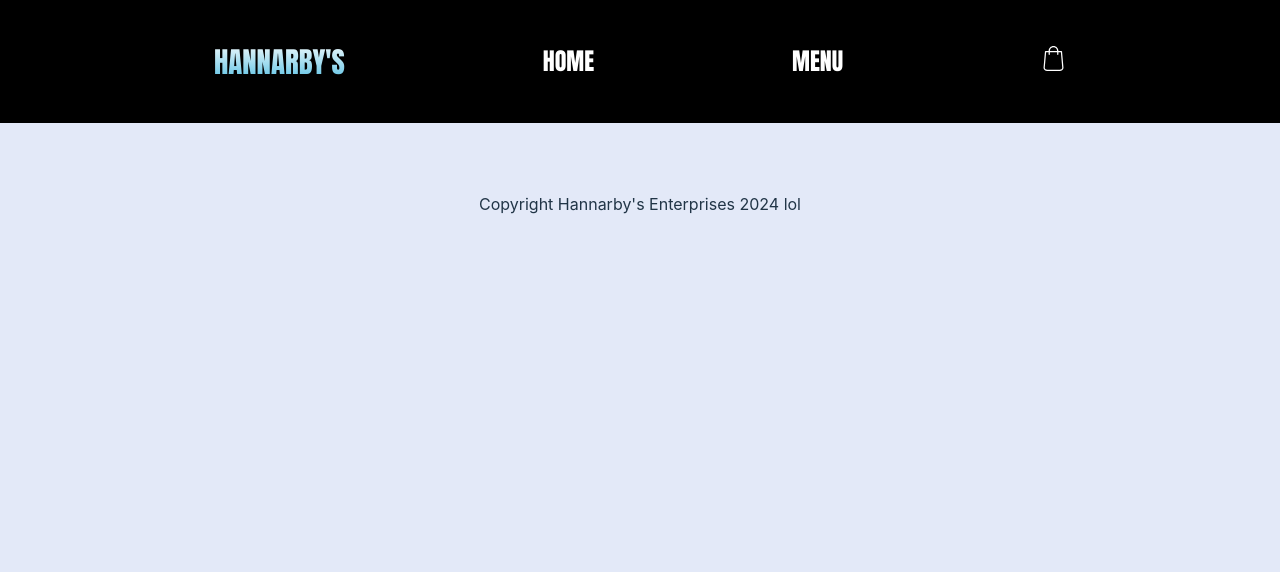
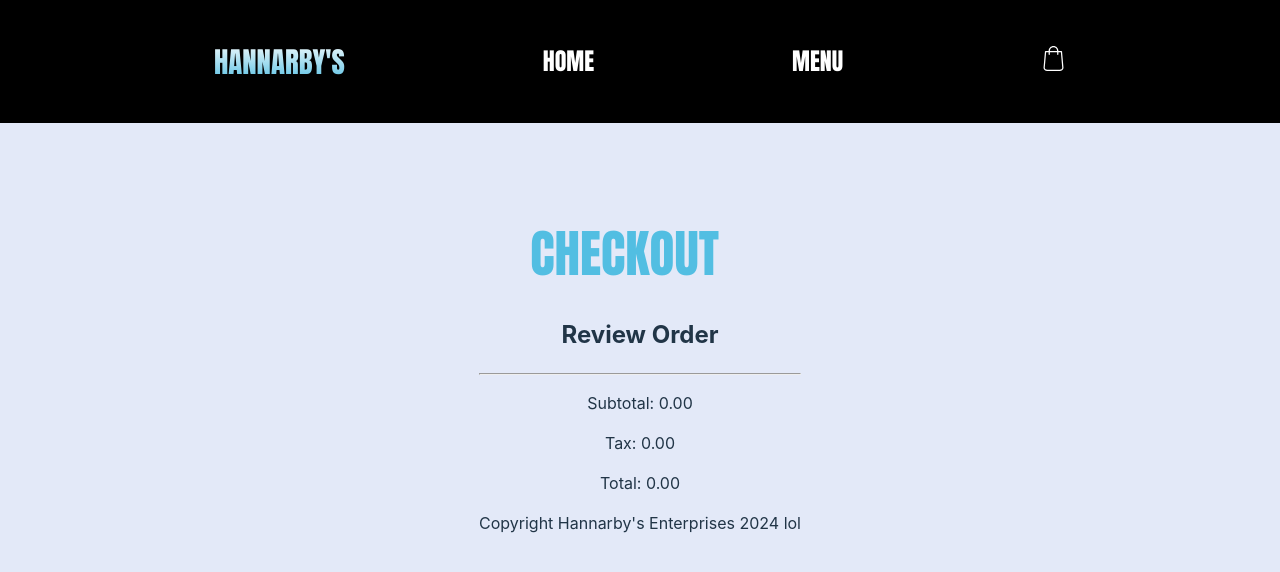
Before and after one commit to hgsherid17/e-commerce, a React (Vite) app: page /checkout in a window 1280 px wide. Shown: the top 572 px of the page. Built offline with nearby package versions, Linux system fonts and the light colour scheme.

Commit message:
Created simple checkout page

```diff
--- a/src/App.tsx
+++ b/src/App.tsx
@@ -8,6 +8,7 @@ import MenuCategory from './Pages/MenuCategory.tsx';
 import MenuAll from './Pages/MenuAll.tsx';
 import Home from './Pages/Home.tsx';
 import NavBar from './Components/NavBar.tsx';
+import Checkout from './Pages/Checkout.tsx';
 
 // TODO: Make less ugly bruv
 // TODO: Pass in category object to FoodCategory component rather than all its info
@@ -112,6 +113,7 @@ const App: React.FC = ()  => {
         <Route path="/menu" element={<Menu addToCart = {addToCart} />} />
         <Route path="/menu/:category" element={<MenuCategory addToCart={addToCart}/>} />
         <Route path="/menu/all" element={<MenuAll addToCart = {addToCart} getAllFoodItems={getAllFoodItems}/>} />
+        <Route path="/checkout" element={<Checkout cart = {cart} currentTax = {currentTax} totalPrice={totalPrice}/>} />
       </Routes>
 
       { isCartOpen && (
--- a/src/Components/Cart.tsx
+++ b/src/Components/Cart.tsx
@@ -1,6 +1,7 @@
 // POPUP SRC: GeeksForGeeks
 import React, { SetStateAction } from 'react';
 import { CartItemType } from '../types';
+import { Link } from 'react-router-dom';
 
 interface CartProperties {
     cart: CartItemType[];
@@ -90,6 +91,8 @@ const Cart : React.FC<CartProperties> = ({cart, totalPrice, setTotalPrice, curre
                     </>
                 )}
 
+                <Link to="/checkout">Checkout</Link>
+
             </div>
 
 
--- /dev/null
+++ b/src/Pages/Checkout.tsx
@@ -0,0 +1,32 @@
+import React from 'react';
+import { CartItemType } from '../types';
+import { isInputElement } from 'react-router-dom/dist/dom';
+
+interface CheckoutProperties {
+    cart: CartItemType[];
+    currentTax: number;
+    totalPrice: number;
+}
+
+const Checkout: React.FC<CheckoutProperties> = ( {cart, currentTax, totalPrice} ) => {
+    return (
+        <div>
+            <h1>Checkout</h1>
+
+            <h2>Review Order</h2>
+            {cart.map((item) => (
+                <div className = "checkoutItem">
+                    <img src={item.image}></img>
+                    <p>{item.quantity}x {item.name}</p>
+                    <p>{item.price}</p>
+                </div>
+            ))}
+            <hr></hr>
+            <p>Subtotal: {(totalPrice).toFixed(2)}</p>
+            <p>Tax: {(currentTax).toFixed(2)}</p>
+            <p>Total: {(totalPrice + currentTax).toFixed(2)}</p>
+        </div>
+    )
+}
+
+export default Checkout;
```
